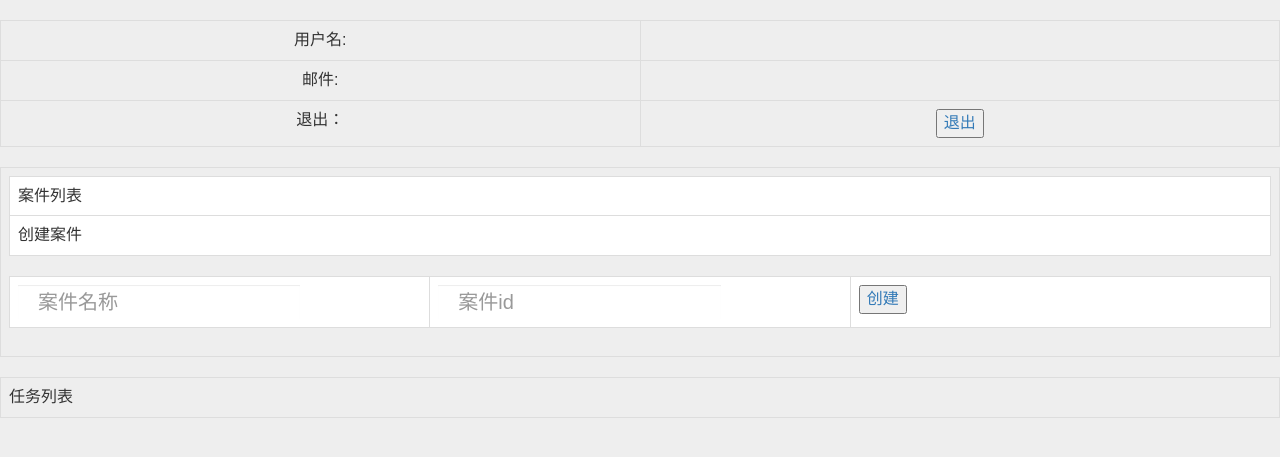
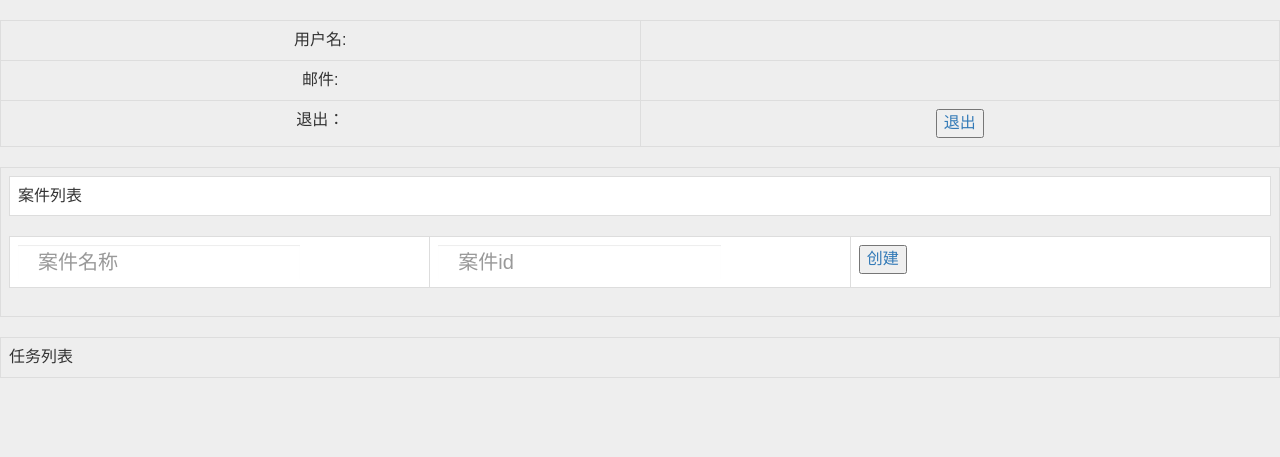
Before and after one commit to gzm1997/law, a Flask app: template templates/user.html in a window 1280 px wide. Shown: the part 52-509 px from the top of the page. Run offline with Flask 2, Linux system fonts and the light colour scheme; the template is opened without the code that fills it, so the values that code supplies are empty; some libraries are stand-ins or nearby versions.

Commit message:
fix somewhere

```diff
--- a/templates/user.html
+++ b/templates/user.html
@@ -99,6 +99,7 @@
 			</td>
 		</tr>
 	</table>
+
 	<table class="table table-bordered table-hover">
 		<tr>
 			<td class="col-md-6">
@@ -117,9 +118,6 @@
 						</tr>
 					{% endfor %}
 
-					<tr>
-						<td>创建案件</td>
-					</tr>
 					<tr>
 						<table class="table table-bordered">
 							<tr>
```
